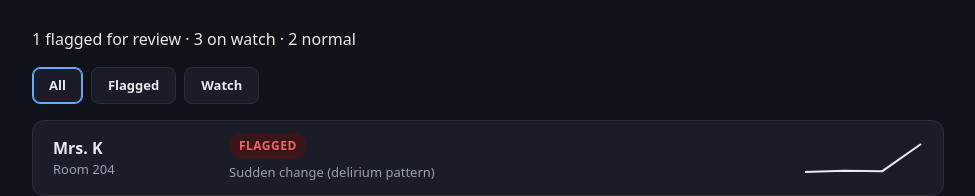
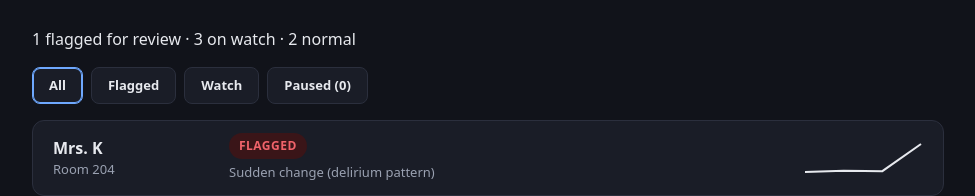
Before and after one commit to IanLeung12/routinely, a React (Vite) app in the folder web/: page / in a window 1280 px wide. Shown: the part 318-514 px from the top of the page, without its empty margins (152-1127 px from the left). Built offline with nearby package versions, Linux system fonts and the light colour scheme; no server answers.

Commit message:
T276: add Paused filter to unit overview
Add a "Paused (N)" button to the unit overview filter group so a nurse
can list paused rooms in one tap, using the pausedRooms state already
fetched via fetchPausedRooms. Shows "Paused (0)" when the fetch fails
so the other filters stay usable.

```diff
--- a/web/src/overview/UnitOverview.tsx
+++ b/web/src/overview/UnitOverview.tsx
@@ -11,7 +11,7 @@ import type { ResidentSummary, ResidentStatus } from './types.ts'
 
 const STATUS_ORDER: Record<ResidentStatus, number> = { flagged: 0, watch: 1, normal: 2 }
 
-type UnitFilter = 'all' | 'flagged' | 'watch'
+type UnitFilter = 'all' | 'flagged' | 'watch' | 'paused'
 
 const FILTERS: { id: UnitFilter; label: string }[] = [
   { id: 'all', label: 'All' },
@@ -23,8 +23,13 @@ function sortResidents(residents: ResidentSummary[]): ResidentSummary[] {
   return [...residents].sort((a, b) => STATUS_ORDER[a.status] - STATUS_ORDER[b.status])
 }
 
-function applyFilter(residents: ResidentSummary[], filter: UnitFilter): ResidentSummary[] {
+function applyFilter(
+  residents: ResidentSummary[],
+  filter: UnitFilter,
+  pausedRooms: string[],
+): ResidentSummary[] {
   if (filter === 'all') return residents
+  if (filter === 'paused') return residents.filter((resident) => pausedRooms.includes(resident.room))
   return residents.filter((resident) => resident.status === filter)
 }
 
@@ -97,7 +102,7 @@ export function UnitOverview({
     return <EmptyState message="No residents on this unit yet." />
   }
 
-  const filtered = applyFilter(residents, filter)
+  const filtered = applyFilter(residents, filter, pausedRooms)
 
   return (
     <>
@@ -116,13 +121,23 @@ export function UnitOverview({
             {label}
           </Button>
         ))}
+        <Button
+          variant="secondary"
+          className="unit-filter__button"
+          aria-pressed={filter === 'paused'}
+          onClick={() => setFilter('paused')}
+        >
+          {`Paused (${pausedRooms.length})`}
+        </Button>
       </div>
       {filtered.length === 0 ? (
         <EmptyState
           message={
             filter === 'flagged'
               ? 'No residents flagged for review.'
-              : 'No residents to watch.'
+              : filter === 'paused'
+                ? 'No rooms paused.'
+                : 'No residents to watch.'
           }
         />
       ) : (
```
Also changed, not shown: 1 other file (tests, documents, lock files or other folders).
